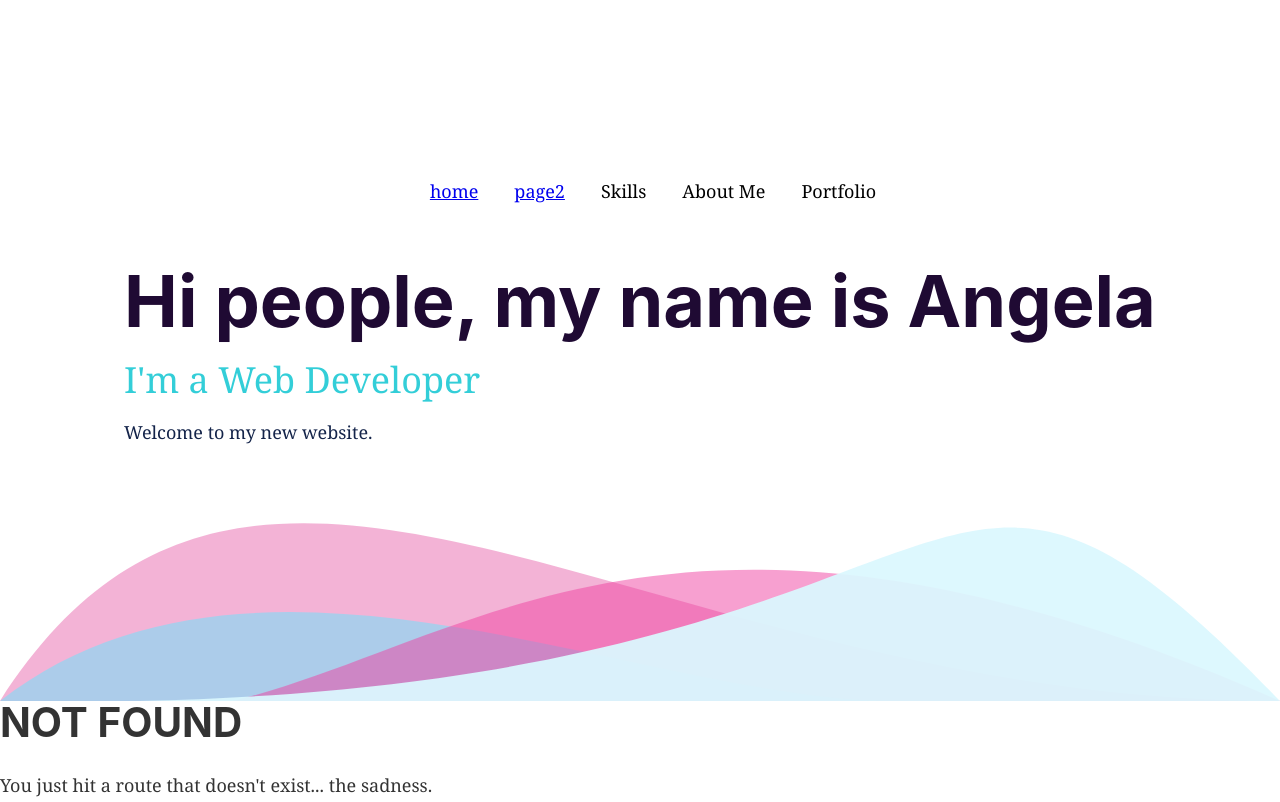
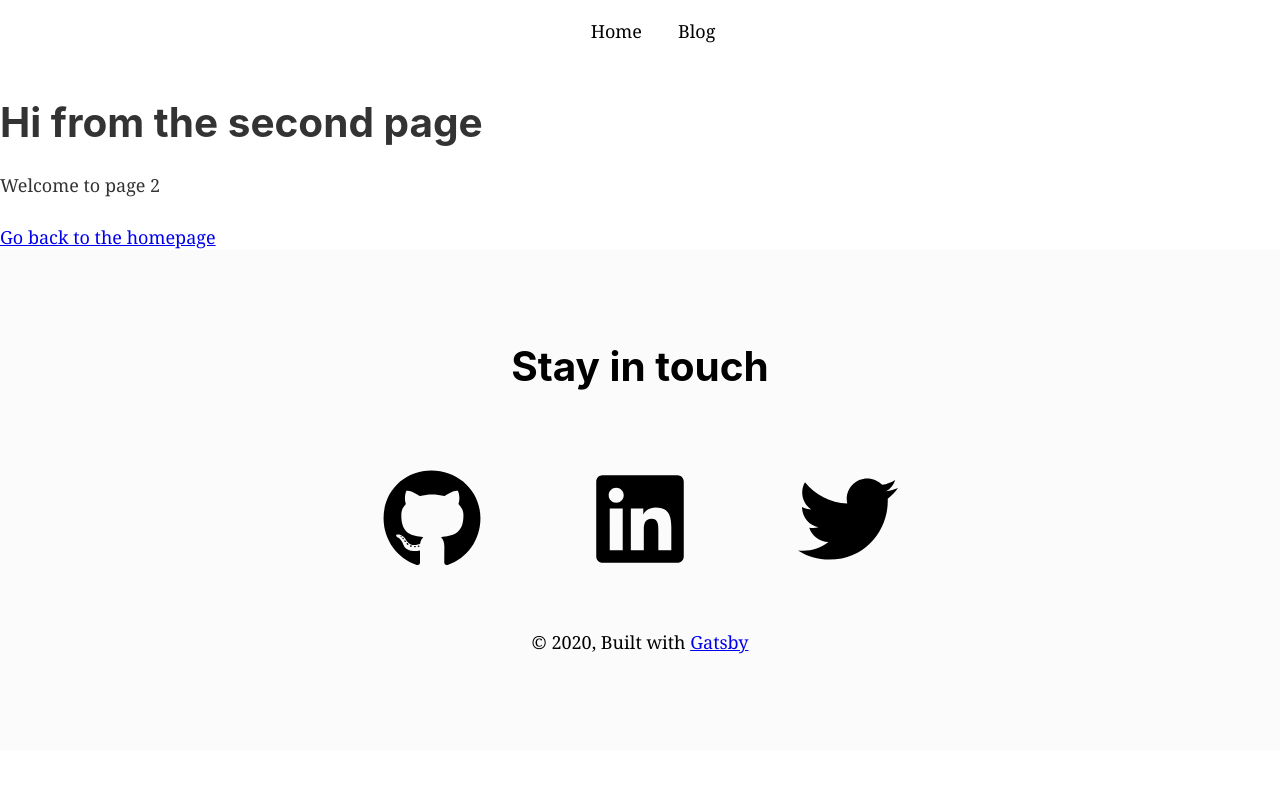
Before and after one commit to angelitaooo/website-2019, a Gatsby site: page /blog in a window 1280 px wide. Before the commit this address had no page. Shown: the top 802 px of the page. Built offline with nearby package versions, Linux system fonts and the light colour scheme; Gatsby itself is replaced by a stand-in of ours.

Commit message:
improve the header component and navigation

```diff
--- a/gatsby-config.js
+++ b/gatsby-config.js
@@ -5,12 +5,12 @@ module.exports = {
     author: `@gatsbyjs`,
     menuLinks: [
       {
-        name: 'home',
+        name: 'Home',
         link: '/',
       },
       {
-        name: 'page2',
-        link: '/page-2',
+        name: 'Blog',
+        link: '/blog',
       },
     ],
   },
--- a/src/components/header.js
+++ b/src/components/header.js
@@ -3,8 +3,9 @@ import React from 'react';
 import '../styles/header.scss';
 import { Link as ScrollLink } from 'react-scroll';
 
-const Header = ({ menuLinks }) => (
-  <header className="Header">
+const Header = ({ menuLinks, path }) => {
+  return (
+    <header className="nav">
       <div>
         <nav>
           <ul style={{ display: 'flex', flex: 1 }}>
@@ -13,6 +14,8 @@ const Header = ({ menuLinks }) => (
                 <Link to={link.link}>{link.name}</Link>
               </li>
             ))}
+            {path === '/' && (
+              <>
                 <li className="menu_link">
                   <ScrollLink
                     to="skills"
@@ -46,28 +49,13 @@ const Header = ({ menuLinks }) => (
                     Portfolio
                   </ScrollLink>
                 </li>
+              </>
+            )}
           </ul>
         </nav>
       </div>
-    <div className="header-container">
-      <h1 className="name">Hi people, my name is Angela</h1>
-      <p className="title">I'm a Web Developer</p>
-      <p className="subtitle">Welcome to my new website.</p>
-    </div>
-
-    <svg
-      className="Header__svg"
-      width="100%"
-      height="200px"
-      viewBox="0 0 100 100"
-      preserveAspectRatio="none"
-    >
-      <path id="pink" d="M0 100 C 20 -100 50 100 100 100 Z" />
-      <path id="lightblue" d="M0 100 C 20 0 50 100 70 100 Z" />
-      <path id="hotpink" d="M0 100 C 30 150 40 -70 100 100 Z" />
-      <path id="blue" d="M0 100 C 80 110 70 -100 100 100 Z" />
-    </svg>
     </header>
   );
+};
 
 export default Header;
--- a/src/components/layout.js
+++ b/src/components/layout.js
@@ -6,7 +6,7 @@ import Header from './header';
 import Footer from './footer';
 import '../styles/layout.css';
 
-const Layout = ({ children }) => (
+const Layout = ({ path, children }) => (
   <StaticQuery
     query={graphql`
       query SiteTitleQuery {
@@ -26,6 +26,7 @@ const Layout = ({ children }) => (
         <Header
           menuLinks={data.site.siteMetadata.menuLinks}
           siteTitle={data.site.siteMetadata.title}
+          path={path}
         />
 
         <main style={{ position: `relative` }}>{children}</main>
--- /dev/null
+++ b/src/pages/blog.js
@@ -0,0 +1,16 @@
+import React from 'react';
+import { Link } from 'gatsby';
+
+import Layout from '../components/layout';
+import SEO from '../components/seo';
+
+const Blog = () => (
+  <Layout>
+    <SEO title="Page two" />
+    <h1>Hi from the second page</h1>
+    <p>Welcome to page 2</p>
+    <Link to="/">Go back to the homepage</Link>
+  </Layout>
+);
+
+export default Blog;
--- a/src/styles/header.scss
+++ b/src/styles/header.scss
@@ -12,14 +12,17 @@
 .subtitle {
   color: $blue-two;
 }
-
-.Header {
-  background-color: $white;
+.nav {
+  display: flex;
+  justify-content: center;
+  align-items: center;
+}
+.header {
   display: flex;
   justify-content: center;
   align-items: center;
   flex-direction: column;
-  padding-top: 20vh;
+  padding-top: 10vh;
 }
 
 .header-container {
@@ -50,7 +53,18 @@
 }
 
 .menu_link {
-  color: black;
   list-style-type: none;
   padding: 1rem;
+  cursor: pointer;
+  transition-duration: 0.3s;
+  transition-property: transform;
+
+  a {
+    color: black;
+    text-decoration: none;
+  }
+
+  &:hover {
+    transform: scale(1.1);
+  }
 }
```
Also changed, not shown: src/pages/index.js (+22 -2 lines), src/pages/page-2.js (deleted, +0 -16 lines). Lines whose indentation alone changed are shown as unchanged.
